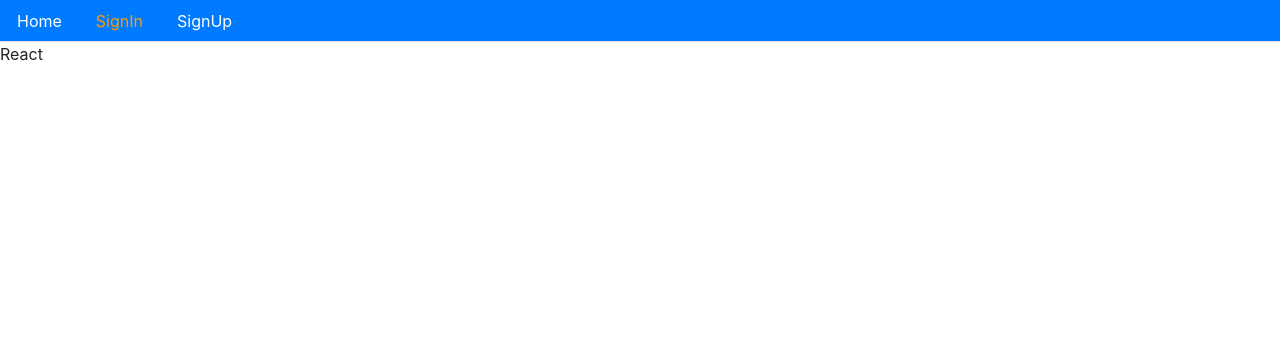
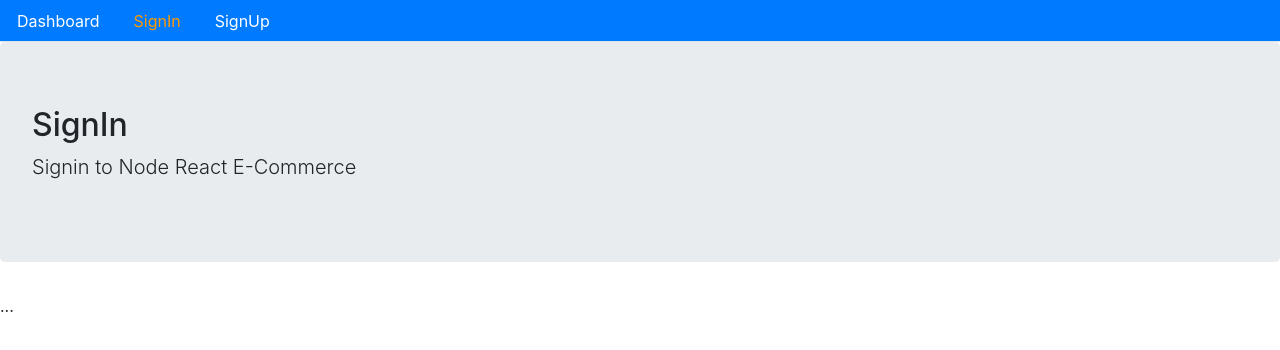
Before and after one commit to alanmaranto/ecommerce_CLIENT, a React (Create React App) app: page /signin in a window 1280 px wide. Shown: the top 350 px of the page. Built offline with nearby package versions, Linux system fonts and the light colour scheme.

Commit message:
shared layout component

```diff
--- a/src/components/user/Signin.js
+++ b/src/components/user/Signin.js
@@ -1,9 +1,10 @@
-import React from 'react';
+import React from "react";
+import Layout from "../../core/Layout/Layout";
 
-const SignIn = () => {
-    return (
-        <div>React</div>
-     );
-}
+const SignIn = () => (
+    <Layout title="SignIn" description="Signin to Node React E-Commerce">
+        ...
+    </Layout>
+)
 
 export default SignIn;
--- a/src/components/user/Signup.js
+++ b/src/components/user/Signup.js
@@ -1,11 +1,11 @@
-import React from 'react';
+import React from "react";
+import Layout from "../../core/Layout/Layout";
 
-const SignUp = () => {
-    return (
-        <div>
-            Hola
-        </div>
-     );
-}
+
+const SignUp = () => (
+  <Layout title="Signup" description="Signup to Node React E-Commerce">
+    ...
+  </Layout>
+);
 
 export default SignUp;
--- /dev/null
+++ b/src/core/Layout/Layout.js
@@ -0,0 +1,20 @@
+import React from "react";
+import Menu from "../Menu/Menu";
+
+const Layout = ({
+  title = "Title",
+  description = "Description",
+  className,
+  children
+}) => (
+  <div>
+    <Menu />
+    <div className="jumbotron">
+      <h2>{title}</h2>
+      <p className="lead">{description}</p>
+    </div>
+    <div className={className}>{children}</div>
+  </div>
+);
+
+export default Layout;
--- a/src/core/Menu/Menu.js
+++ b/src/core/Menu/Menu.js
@@ -15,7 +15,7 @@ const Menu = ({ history }) => {
       <ul className="nav nav-tabs bg-primary">
         <li className="nav-item">
           <Link className="nav-link" style={isActive(history, "/")} to="/">
-            Home
+            Dashboard
           </Link>
         </li>
         <li className="nav-item">
--- a/src/routes/index.js
+++ b/src/routes/index.js
@@ -3,12 +3,10 @@ import { BrowserRouter, Switch, Route } from "react-router-dom";
 import SignUp from "../components/user/Signup";
 import SignIn from "../components/user/Signin";
 import Dashboard from "../view/Dashboard/Dashboard";
-import Menu from '../core/Menu/Menu'
 
 const Routes = () => {
   return (
     <BrowserRouter>
-    <Menu />
       <Switch>
         <Route path="/" exact component={Dashboard} />
         <Route path="/signin" exact component={SignIn} />
--- a/src/view/Dashboard/Dashboard.js
+++ b/src/view/Dashboard/Dashboard.js
@@ -1,9 +1,10 @@
-import React from 'react';
+import React from "react";
+import Layout from '../../core/Layout/Layout';
 
-const Dashboard = () => {
-    return (
-        <div>Home</div>
-     );
-}
+const Dashboard = () => (
+  <Layout title="Dashboard" description=" Node React E-Commerce">
+    ...
+  </Layout>
+);
 
 export default Dashboard;
```
Also changed, not shown: src/core/Home/Home.js (added, +12 -0 lines).
